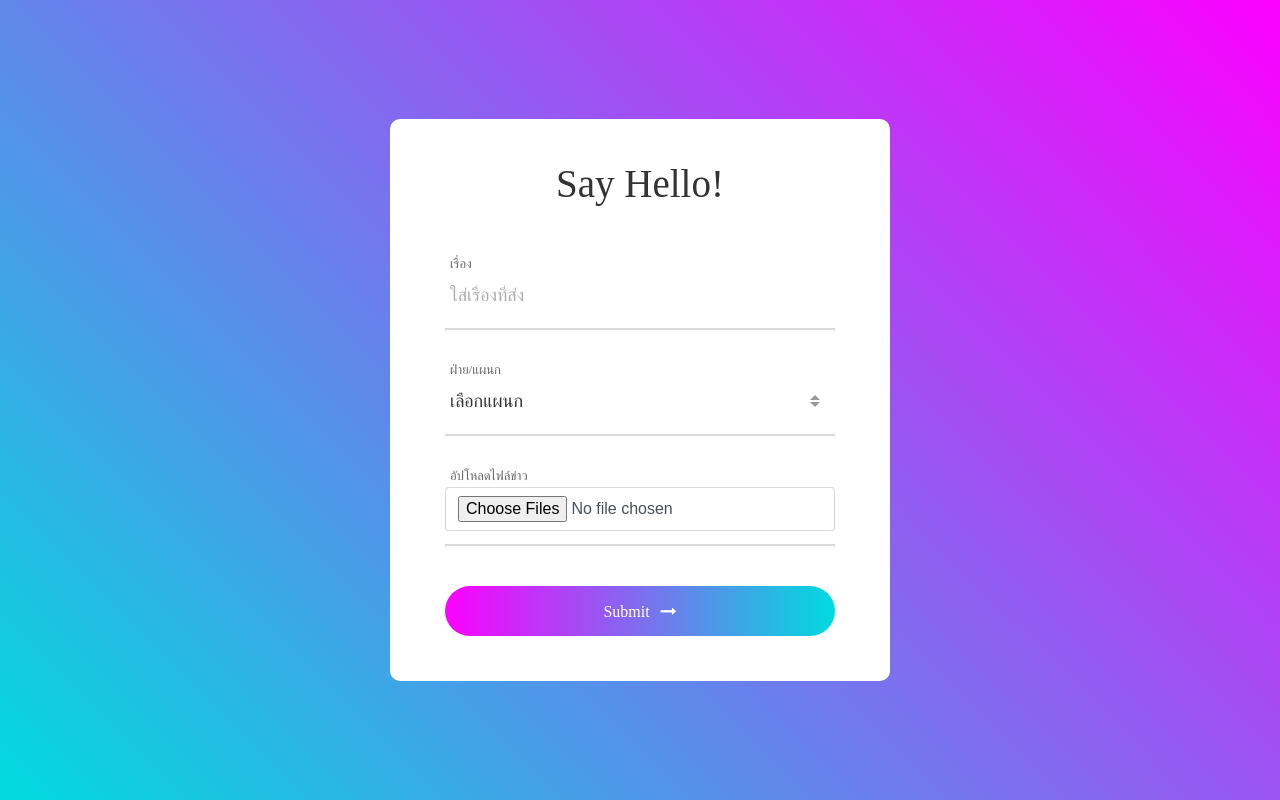
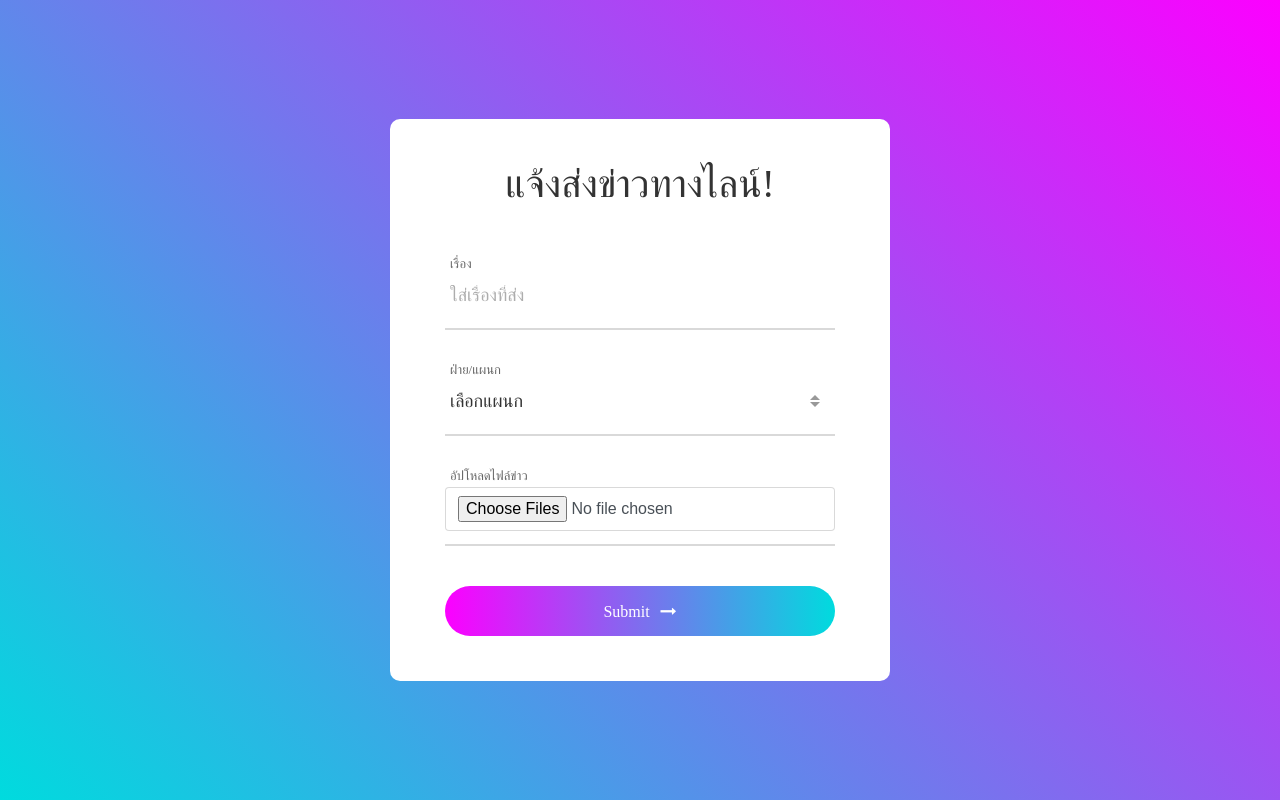
Before and after one commit to app-mdu25/fsendline, a plain HTML site: page index.html in a window 1280 px wide. Drawn offline with Linux system fonts and the light colour scheme; some packages are replaced by stand-ins of ours; a script that the page names is missing; a web font is replaced by a local one.

Commit message:
Update index.html

```diff
--- a/index.html
+++ b/index.html
@@ -32,7 +32,7 @@
 <div class="wrap-contact100">
 <form id="myForm" class="contact100-form validate-form">
 <span class="contact100-form-title">
-Say Hello!
+แจ้งส่งข่าวทางไลน์!
 </span>
 <div class="wrap-input100 validate-input">
 <span class="label-input100">เรื่อง</span>
```
